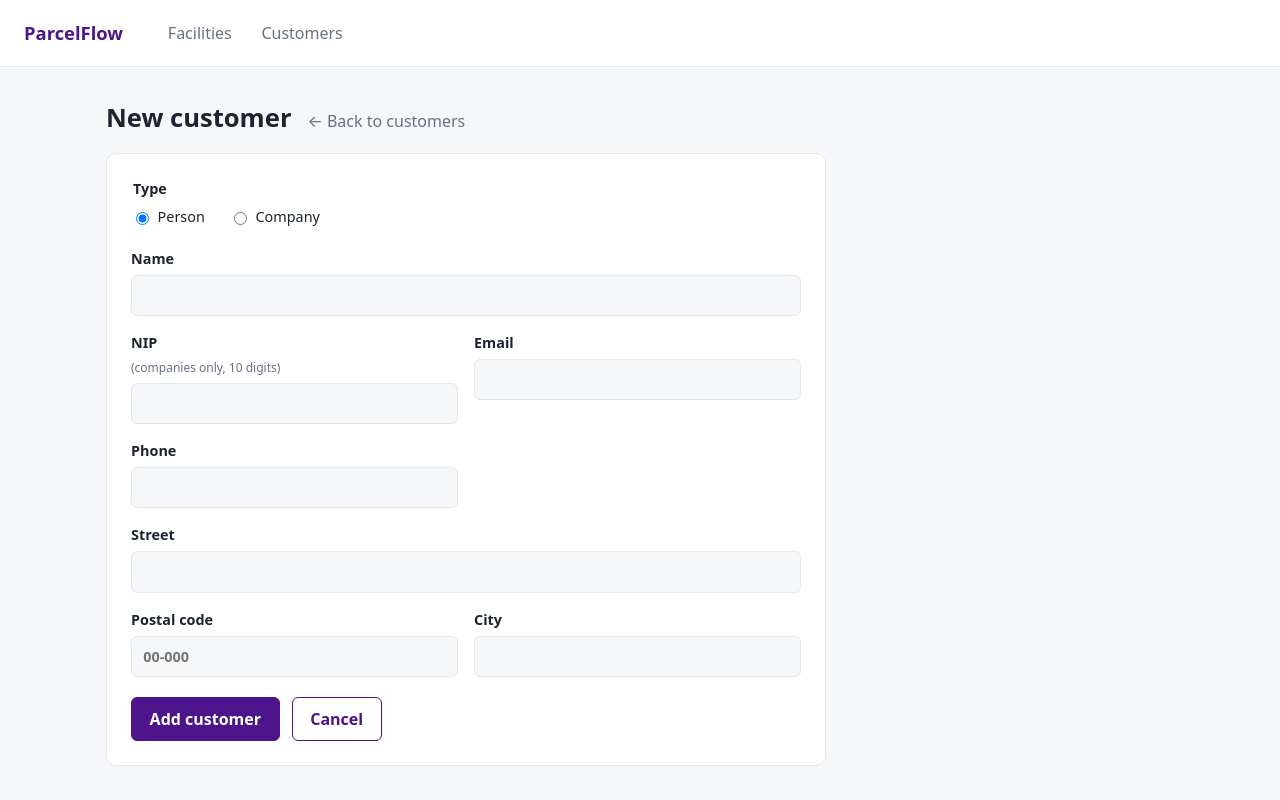
After one commit to Kali2114/ParcelFlow, a Flask app: page /customers/new in a window 1280 px wide. The commit adds this page. Run offline with Flask 3, Linux system fonts and the light colour scheme.

Commit message:
Add create customer form with error handling
Co-Authored-By: Claude Opus 5.5 <noreply@anthropic.com>

```diff
--- a/app.py
+++ b/app.py
@@ -1,7 +1,15 @@
 import flask
+import pymysql
+import os
+
+from dotenv import load_dotenv
+
 from db import get_connection
 
+load_dotenv()
+
 app = flask.Flask(__name__)
+app.secret_key = os.getenv("FLASK_SECRET_KEY")
 
 
 @app.route("/")
@@ -31,3 +39,38 @@ def list_customers():
         data = cursor.fetchall()
     connection.close()
     return flask.render_template("customers.html", customers=data)
+
+
+@app.route("/customers/new", methods=["GET", "POST"])
+def add_customer():
+    if flask.request.method == "POST":
+        name = flask.request.form.get("name")
+        customer_type = flask.request.form.get("customer_type")
+        email = flask.request.form.get("email")
+        phone = flask.request.form.get("phone")
+        nip = flask.request.form.get("nip").strip() or None
+        street = flask.request.form.get("street")
+        city = flask.request.form.get("city")
+        postal_code = flask.request.form.get("postal_code")
+        connection = get_connection()
+        with connection.cursor() as cursor:
+            try:
+                cursor.execute(
+                    """INSERT INTO customers (name, customer_type, email,
+                phone, nip, street, city, postal_code)
+                VALUES (%s, %s, %s, %s, %s, %s, %s, %s)""",
+                    (name, customer_type, email, phone, nip, street, city, postal_code),
+                )
+                flask.flash("Customer successfully added", "success")
+                connection.commit()
+            except pymysql.err.IntegrityError:
+                flask.flash("Customer already exists", "error")
+            except pymysql.err.OperationalError:
+                flask.flash(
+                    "Persons can't have a NIP, companies must have one",
+                    "error",
+                )
+            finally:
+                connection.close()
+        return flask.redirect("/customers")
+    return flask.render_template("customer_form.html")
--- a/static/style.css
+++ b/static/style.css
@@ -116,3 +116,59 @@ tbody tr:hover { background: var(--bg); }
 .flash { padding: 0.75rem 1rem; border-radius: 8px; margin-bottom: 1rem; }
 .flash-success { color: var(--ok); background: var(--ok-soft); }
 .flash-error { color: var(--err); background: var(--err-soft); }
+
+.link-muted { color: var(--muted); text-decoration: none; }
+.link-muted:hover { color: var(--text); }
+
+.card {
+    background: var(--surface);
+    border: 1px solid var(--border);
+    border-radius: 10px;
+    padding: 1.5rem;
+}
+
+.form { display: flex; flex-direction: column; gap: 1.25rem; max-width: 720px; }
+.form label { display: flex; flex-direction: column; gap: 0.35rem; font-weight: 600; font-size: 0.9rem; }
+.form small { font-weight: 400; color: var(--muted); }
+
+.grid { display: grid; grid-template-columns: repeat(2, minmax(0, 1fr)); gap: 1rem; }
+.span-2 { grid-column: span 2; }
+@media (max-width: 600px) {
+    .grid { grid-template-columns: 1fr; }
+    .span-2 { grid-column: auto; }
+}
+
+input {
+    font: inherit;
+    padding: 0.55rem 0.7rem;
+    border: 1px solid var(--border);
+    border-radius: 6px;
+    background: var(--bg);
+    color: var(--text);
+}
+input:focus { outline: 2px solid var(--accent); outline-offset: 1px; }
+
+.radio-row { border: 0; padding: 0; margin: 0; display: flex; gap: 1.5rem; }
+.radio-row legend { font-weight: 600; font-size: 0.9rem; margin-bottom: 0.4rem; }
+.radio-row label { flex-direction: row; align-items: center; font-weight: 400; }
+
+.actions { display: flex; gap: 0.75rem; }
+
+.btn {
+    display: inline-block;
+    font: inherit;
+    font-weight: 600;
+    padding: 0.55rem 1.1rem;
+    border-radius: 6px;
+    border: 1px solid var(--accent);
+    background: var(--accent);
+    color: #fff;
+    text-decoration: none;
+    cursor: pointer;
+}
+.btn:hover { filter: brightness(1.1); }
+.btn-ghost { background: transparent; color: var(--accent); }
+.btn-small { padding: 0.25rem 0.6rem; font-size: 0.85rem; }
+.btn-danger { border-color: var(--err); background: transparent; color: var(--err); }
+
+.page-head .btn { margin-left: auto; }
--- /dev/null
+++ b/templates/customer_form.html
@@ -0,0 +1,58 @@
+{% extends "base.html" %}
+
+{% set editing = customer is defined and customer.customer_id is defined %}
+{% set c = customer if customer is defined else {} %}
+
+{% block title %}{{ 'Edit customer' if editing else 'New customer' }}{% endblock %}
+
+{% block content %}
+<div class="page-head">
+    <h1>{{ 'Edit customer' if editing else 'New customer' }}</h1>
+    <a class="link-muted" href="{{ url_for('list_customers') }}">← Back to customers</a>
+</div>
+
+<form method="post" class="card form">
+    <fieldset class="radio-row">
+        <legend>Type</legend>
+        <label>
+            <input type="radio" name="customer_type" value="person"
+                   {{ 'checked' if c.get('customer_type', 'person') == 'person' }} required>
+            Person
+        </label>
+        <label>
+            <input type="radio" name="customer_type" value="company"
+                   {{ 'checked' if c.get('customer_type') == 'company' }}>
+            Company
+        </label>
+    </fieldset>
+
+    <div class="grid">
+        <label class="span-2">Name
+            <input name="name" maxlength="150" required value="{{ c.get('name', '') }}">
+        </label>
+        <label>NIP <small>(companies only, 10 digits)</small>
+            <input name="nip" maxlength="10" inputmode="numeric" value="{{ c.get('nip') or '' }}">
+        </label>
+        <label>Email
+            <input name="email" type="email" maxlength="100" required value="{{ c.get('email', '') }}">
+        </label>
+        <label>Phone
+            <input name="phone" maxlength="20" required value="{{ c.get('phone', '') }}">
+        </label>
+        <label class="span-2">Street
+            <input name="street" maxlength="100" required value="{{ c.get('street', '') }}">
+        </label>
+        <label>Postal code
+            <input name="postal_code" maxlength="6" placeholder="00-000" required value="{{ c.get('postal_code', '') }}">
+        </label>
+        <label>City
+            <input name="city" maxlength="50" required value="{{ c.get('city', '') }}">
+        </label>
+    </div>
+
+    <div class="actions">
+        <button type="submit" class="btn">{{ 'Save changes' if editing else 'Add customer' }}</button>
+        <a class="btn btn-ghost" href="{{ url_for('list_customers') }}">Cancel</a>
+    </div>
+</form>
+{% endblock %}
--- a/templates/customers.html
+++ b/templates/customers.html
@@ -6,6 +6,7 @@
 <div class="page-head">
     <h1>Customers</h1>
     <span class="count">{{ customers|length }} total</span>
+    <a class="btn" href="{{ url_for('add_customer') }}">+ Add customer</a>
 </div>
 
 <div class="table-wrap">
```
Also changed, not shown: CLAUDE.md (+1 -1 lines), 1 other file.
